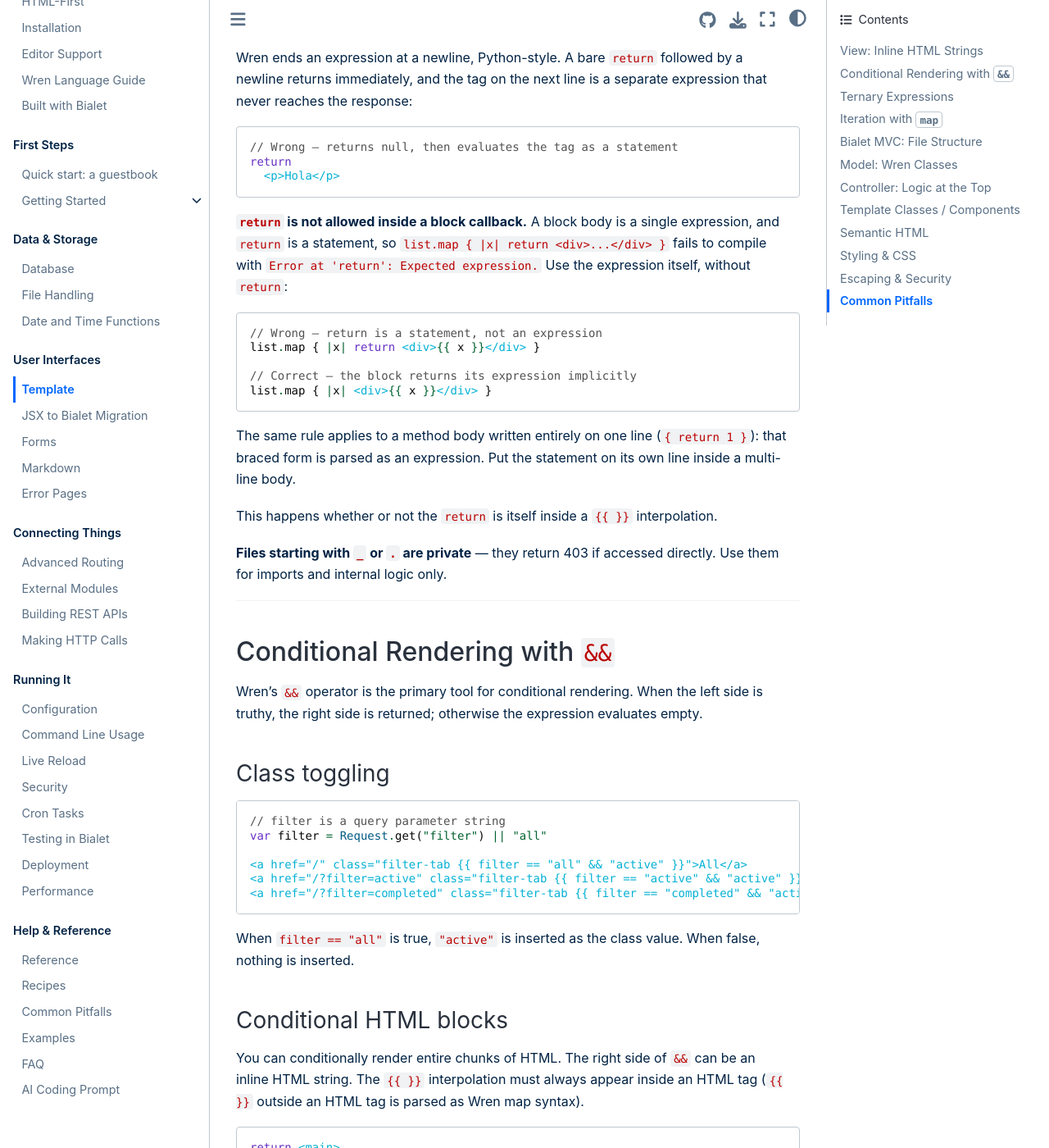
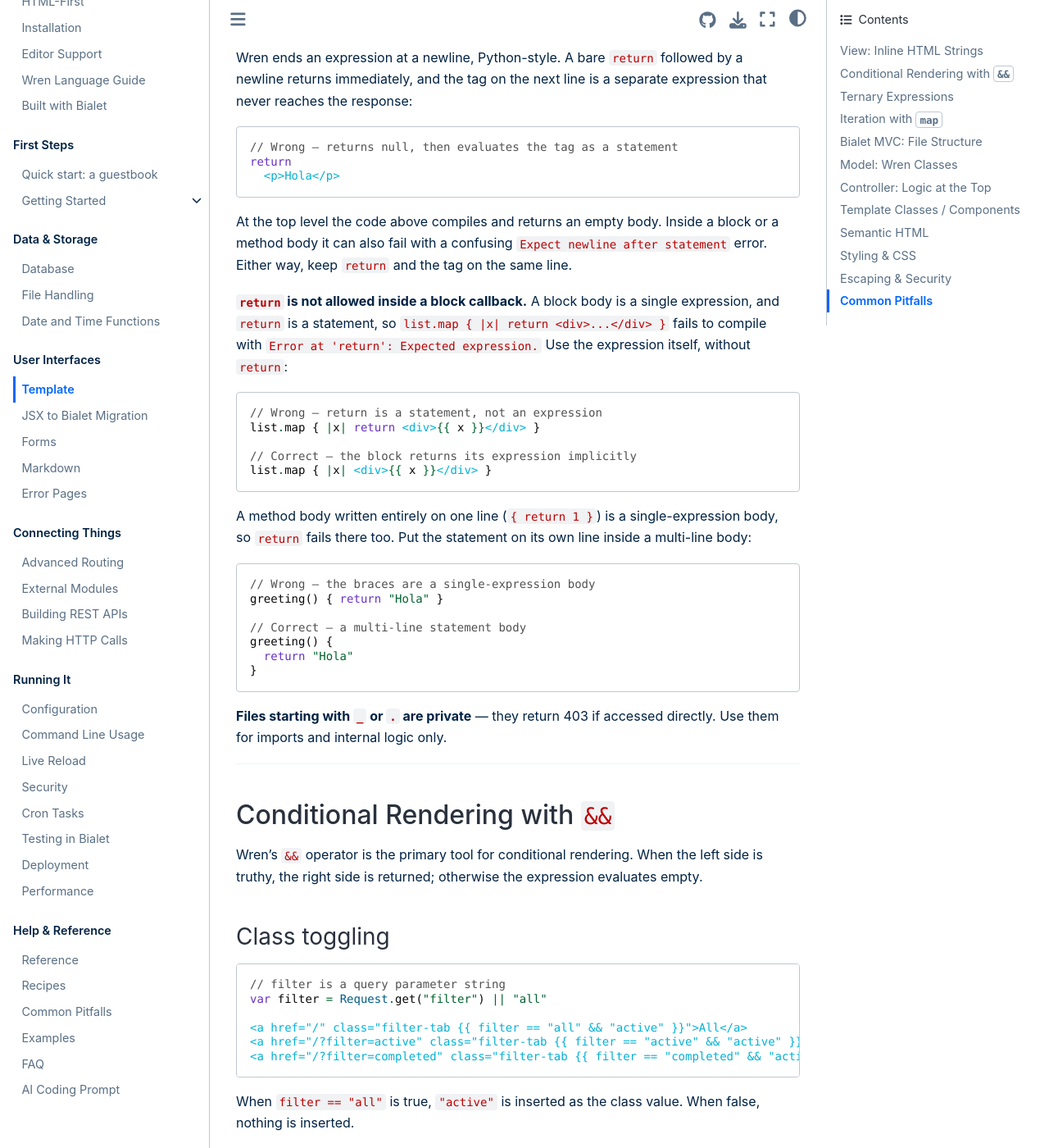
Before and after one commit to bialet/bialet, a Sphinx documentation site: the page built from docs/template.md, in a window 1280 px wide and 1400 px high, scrolled down 4685 px. Shown: the whole window at 82% size. Built offline with Sphinx 7.4.7 and the Sphinx Book theme 1.1.4, drawn with Linux system fonts in a browser that asks for light colours; the version number could not be read and is left out.

Commit message:
docs: clarify the return newline edge cases

````diff
--- a/docs/template.md
+++ b/docs/template.md
@@ -230,6 +230,10 @@ return
   <p>Hola</p>
 ```
 
+At the top level the code above compiles and returns an empty body. Inside a
+block or a method body it can also fail with a confusing `Expect newline after
+statement` error. Either way, keep `return` and the tag on the same line.
+
 **`return` is not allowed inside a block callback.** A block body is a single
 expression, and `return` is a statement, so `list.map { |x| return <div>...</div> }`
 fails to compile with `Error at 'return': Expected expression.` Use the
@@ -243,12 +247,19 @@ list.map { |x| return <div>{{ x }}</div> }
 list.map { |x| <div>{{ x }}</div> }
 ```
 
-The same rule applies to a method body written entirely on one line (`{ return 1 }`):
-that braced form is parsed as an expression. Put the statement on its own line
-inside a multi-line body.
+A method body written entirely on one line (`{ return 1 }`) is a
+single-expression body, so `return` fails there too. Put the statement on its
+own line inside a multi-line body:
 
-This happens whether or not the `return` is itself inside a `{{ }}`
-interpolation.
+```wren
+// Wrong — the braces are a single-expression body
+greeting() { return "Hola" }
+
+// Correct — a multi-line statement body
+greeting() {
+  return "Hola"
+}
+```
 
 **Files starting with `_` or `.` are private** — they return 403 if accessed
 directly. Use them for imports and internal logic only.
````
